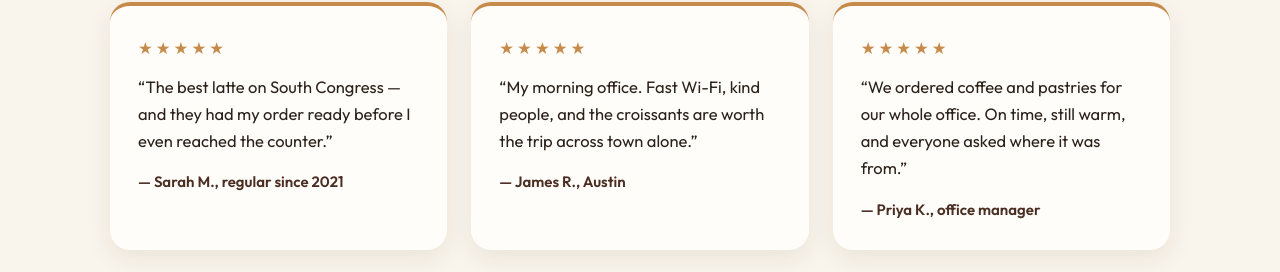
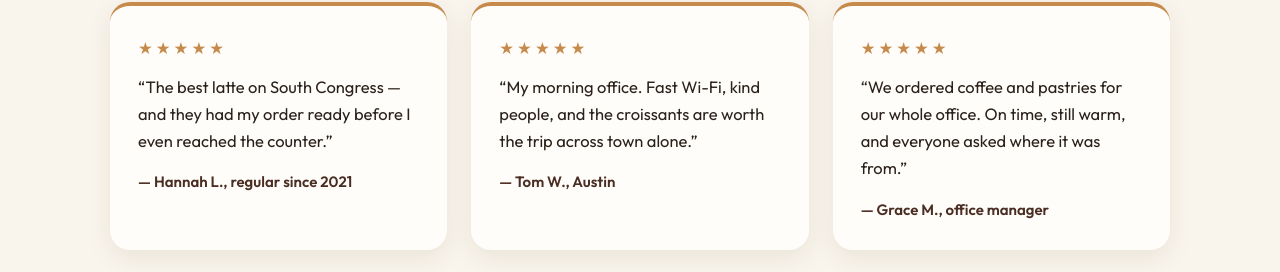
Before and after one commit to waqas307-tech/maple-bean-demo, a plain HTML site: page index.html in a window 1280 px wide. Shown: the part 3572-3844 px from the top of the page. Drawn offline with Linux system fonts and the light colour scheme.

Commit message:
Add files via upload

```diff
--- a/index.html
+++ b/index.html
@@ -174,17 +174,17 @@
       <article class="review-card reveal">
         <p class="stars" aria-label="5 out of 5 stars">★★★★★</p>
         <p>“The best latte on South Congress — and they had my order ready before I even reached the counter.”</p>
-        <cite>— Sarah M., regular since 2021</cite>
+        <cite>— Hannah L., regular since 2021</cite>
       </article>
       <article class="review-card reveal">
         <p class="stars" aria-label="5 out of 5 stars">★★★★★</p>
         <p>“My morning office. Fast Wi-Fi, kind people, and the croissants are worth the trip across town alone.”</p>
-        <cite>— James R., Austin</cite>
+        <cite>— Tom W., Austin</cite>
       </article>
       <article class="review-card reveal">
         <p class="stars" aria-label="5 out of 5 stars">★★★★★</p>
         <p>“We ordered coffee and pastries for our whole office. On time, still warm, and everyone asked where it was from.”</p>
-        <cite>— Priya K., office manager</cite>
+        <cite>— Grace M., office manager</cite>
       </article>
     </div>
   </section>
```
